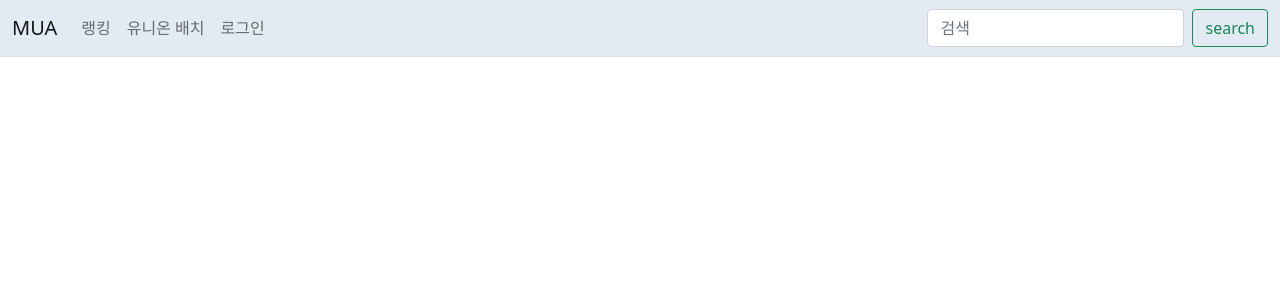
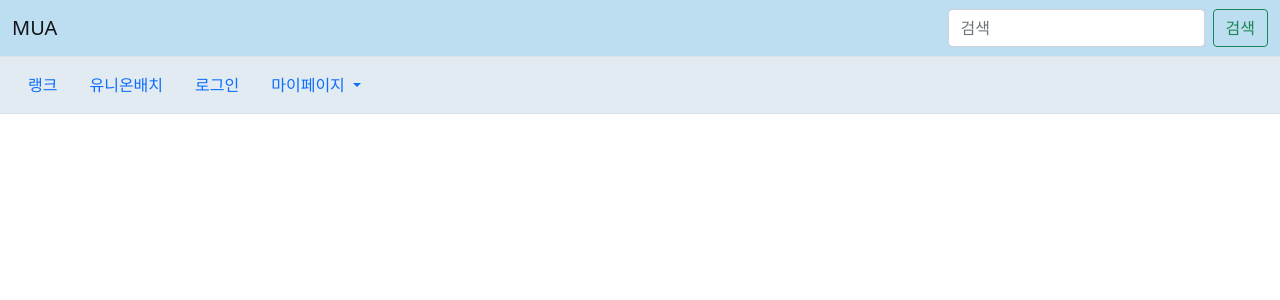
Before and after one commit to ShinSeongCheol/MUA, a Flask app: page / in a window 1280 px wide. Shown: the top 300 px of the page. Run offline with Flask 3, Linux system fonts and the light colour scheme; some libraries are stand-ins or nearby versions.

Commit message:
네비게이션 바 추가

```diff
--- a/mua/templates/navbar.html
+++ b/mua/templates/navbar.html
@@ -1,34 +1,10 @@
 <!-- 네비게이션 바 -->
 <nav
   class="navbar navbar-expand-lg navbar-light border-bottom"
-  style="background-color: #e1ebf1"
+  style="background-color: #bdddf1"
 >
   <div class="container-fluid">
     <a class="navbar-brand" href="{{url_for('main.main')}}">MUA</a>
-    <button
-      class="navbar-toggler"
-      type="button"
-      data-bs-toggle="collapse"
-      data-bs-target="#navbarTogglerDemo02"
-      aria-controls="navbarTogglerDemo02"
-      aria-expanded="false"
-      aria-label="Toggle navigation"
-    >
-      <span class="navbar-toggler-icon"></span>
-    </button>
-
-    <div class="collapse navbar-collapse" id="navbarTogglerDemo02">
-      <ul class="navbar-nav me-auto mb-2 mb-lg-0">
-        <li class="nav-item">
-          <a class="nav-link" aria-current="page" href="#">랭킹</a>
-        </li>
-        <li class="nav-item">
-          <a class="nav-link" aria-current="page" href="#">유니온 배치</a>
-        </li>
-        <li class="nav-item">
-          <a class="nav-link" aria-current="page" href="#">로그인</a>
-        </li>
-      </ul>
     <form class="d-flex" role="search">
       <input
         class="form-control me-2"
@@ -36,8 +12,45 @@
         placeholder="검색"
         aria-label="검색"
       />
-        <button class="btn btn-outline-success" type="submit">search</button>
+      <button class="btn btn-outline-success flex-shrink-0" type="submit">
+        검색
+      </button>
     </form>
   </div>
+</nav>
+<nav
+  class="navbar navbar-expand-lg border-bottom"
+  style="background-color: #e1ebf1"
+>
+  <div class="container-fluid">
+    <ul class="nav nav-pills">
+      <li class="nav-item">
+        <a class="nav-link" aria-current="page" href="#">랭크</a>
+      </li>
+      <li class="nav-item">
+        <a class="nav-link" href="#">유니온배치</a>
+      </li>
+      <li class="nav-item">
+        <a class="nav-link" href="#">로그인</a>
+      </li>
+      <li class="nav-item dropdown">
+        <a
+          class="nav-link dropdown-toggle"
+          data-bs-toggle="dropdown"
+          href="#"
+          role="button"
+          aria-expanded="false"
+        >
+          마이페이지
+        </a>
+        <ul class="dropdown-menu">
+          <li>
+            <a class="dropdown-item text-success" href="#">보유 캐릭터 목록</a>
+          </li>
+          <li><a class="dropdown-item" href="#">캐릭터 통계</a></li>
+          <li><a class="dropdown-item" href="#">회원정보 수정</a></li>
+        </ul>
+      </li>
+    </ul>
   </div>
 </nav>
```
Lines whose indentation alone changed are shown as unchanged.
